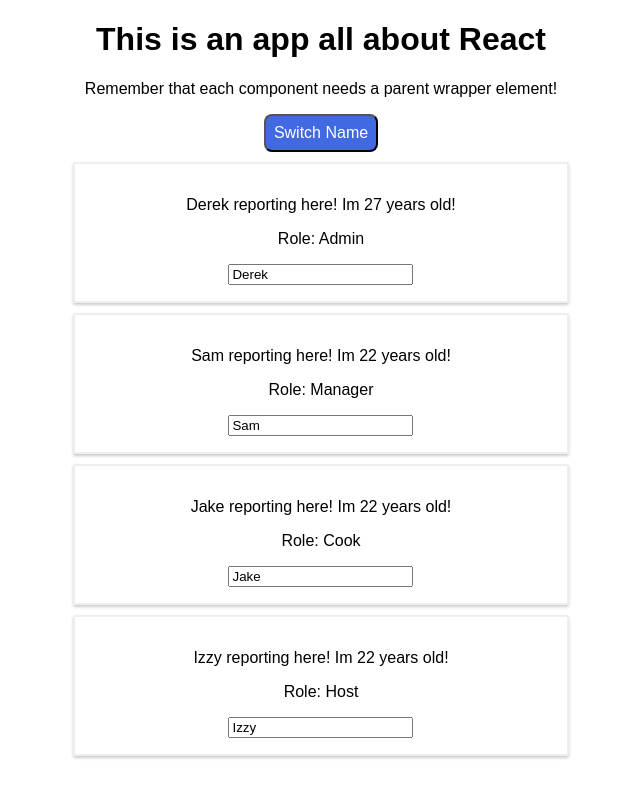
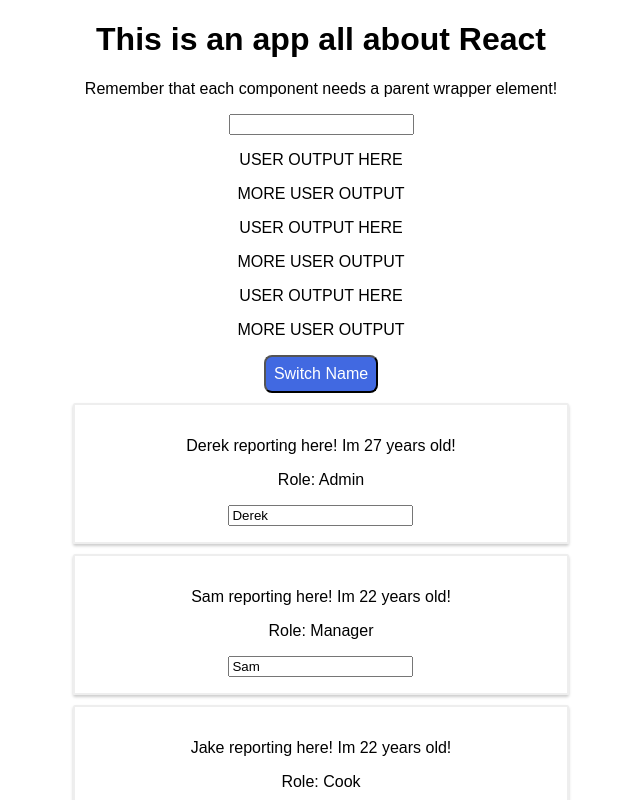
Before and after one commit to T90allred/aboutReact, a React (Create React App) app in the folder about-react/: page / in a window 1280 px wide. Shown: the top 800 px of the page, without its empty margins (319-959 px from the left). Built offline with nearby package versions, Linux system fonts and the light colour scheme.

Commit message:
added UserInput and UserOutput

```diff
--- a/about-react/src/App.js
+++ b/about-react/src/App.js
@@ -1,6 +1,8 @@
 import React, { Component } from 'react';
 import './App.css';
 import Person from './Person/Person';
+import UserInput from './UserInput/UserInput';
+import UserOutput from './UserOutput/UserOutput';
 
 class App extends Component {
   state = {
@@ -51,6 +53,10 @@
       <div className="App">
         <h1>This is an app all about React</h1>
         <p>Remember that each component needs a parent wrapper element!</p>
+        <UserInput />
+        <UserOutput />
+        <UserOutput />
+        <UserOutput />
         <button
           style={style}
           onClick={ () => this.switchNameHandler('Maxy') }>Switch Name</button>
--- a/about-react/src/Person/Person.js
+++ b/about-react/src/Person/Person.js
@@ -13,8 +13,3 @@
 }
 
 export default person;
-
-
-
-//test
-//another
--- /dev/null
+++ b/about-react/src/UserInput/UserInput.js
@@ -0,0 +1,13 @@
+import React from 'react';
+import './UserInput.css';
+
+const userInput = () => {
+    return (
+        <div>
+            <input type='text' />
+        </div>
+    )
+}
+
+
+export default userInput;
--- /dev/null
+++ b/about-react/src/UserOutput/UserOutput.js
@@ -0,0 +1,13 @@
+import React from 'react';
+import './UserOutput.css';
+
+const userOutput = () => {
+    return (
+        <div>
+            <p>USER OUTPUT HERE</p>
+            <p>MORE USER OUTPUT</p>
+        </div>
+    )
+}
+
+export default userOutput;
```
Also changed, not shown: about-react/src/UserInput/UserInput.css (added), about-react/src/UserOutput/UserOutput.css (added).
